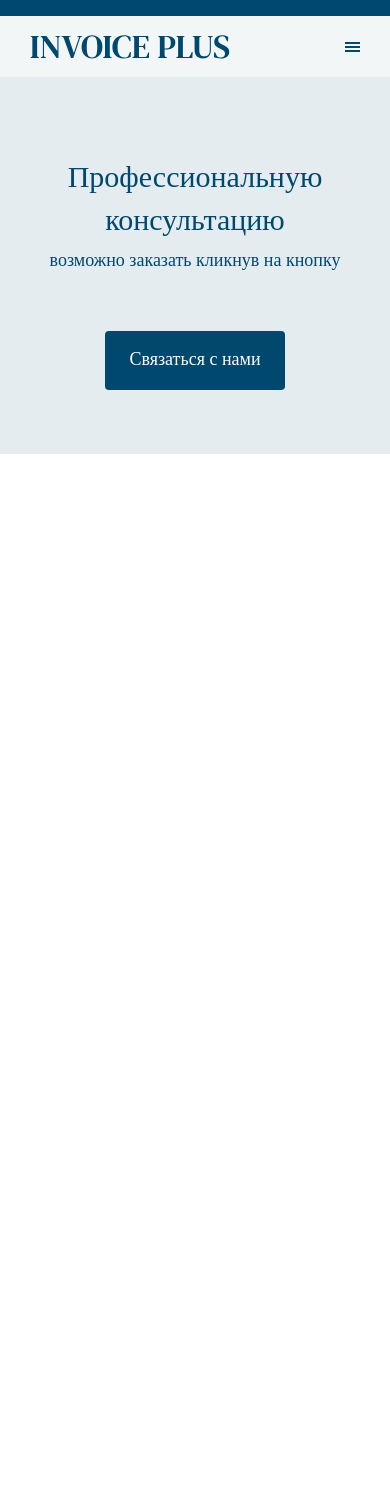
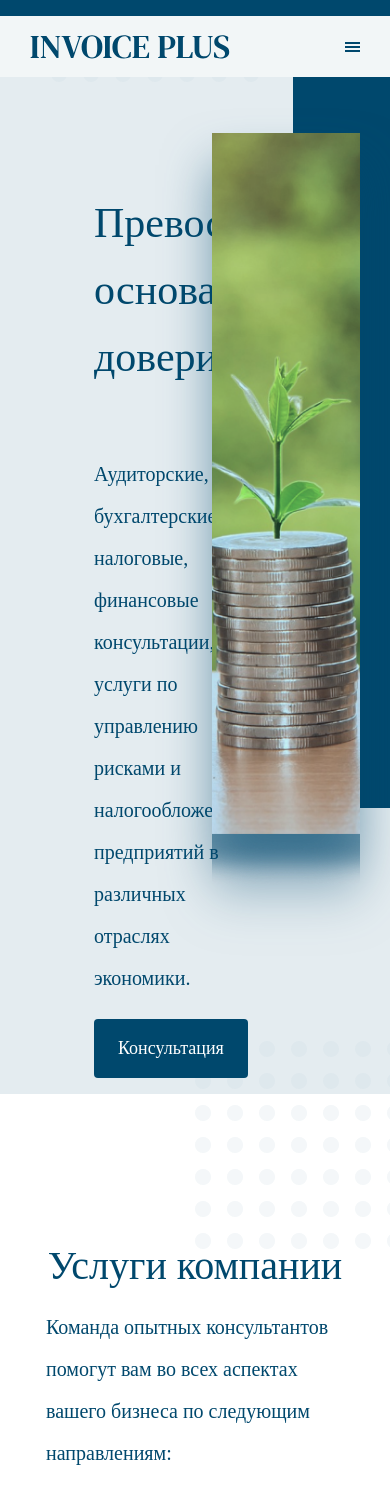
Before and after one commit to SanjarKeySkills/invoice_work, a React (Create React App) app: page / in a window 390 px wide. Shown: the top 1487 px of the page. Before the commit the page ends 844 px from the top, so only its background shows below. Built offline with nearby package versions, Linux system fonts and the light colour scheme.

Commit message:
changes Hero (not ready)

```diff
--- a/src/App.js
+++ b/src/App.js
@@ -1,26 +1,25 @@
-import './App.css'
+import "./App.css";
 
-
-import About from './components/About/About'
-import Consultation from './components/Consultation/Consultation'
-import Footer from './components/Footer/Footer'
-import Header from './components/Header/Header'
-import LinkBlock from './components/LinkBlock/LinkBlock'
-import Portfolio from './components/Portfolio/Portfolio'
-import Services from './components/Services/Services'
+import About from "./components/About/About";
+import Consultation from "./components/Consultation/Consultation";
+import Footer from "./components/Footer/Footer";
+import Header from "./components/Header/Header";
+import LinkBlock from "./components/LinkBlock/LinkBlock";
+import Portfolio from "./components/Portfolio/Portfolio";
+import Services from "./components/Services/Services";
 
 function App() {
     return (
-		<div className='App'>
+        <div className="App">
             <Header />
-			{/* <About /> */}
-			{/* <Services /> */}
+            <About />
+            <Services />
             {/* <LinkBlock /> */}
             {/* <Portfolio /> */}
-			<Consultation />
+            {/* <Consultation /> */}
             {/* <Footer /> */}
         </div>
-	)
+    );
 }
 
-export default App
+export default App;
--- a/src/components/About/About.module.css
+++ b/src/components/About/About.module.css
@@ -3,7 +3,7 @@
 	display: flex;
 	justify-content: space-between;
 	background: #e4ecf0;
-	min-height: 753px;
+	min-height: 739px;
 	z-index: -3;
 }
 
@@ -86,9 +86,8 @@
 .bg {
 	position: absolute;
 	z-index: -1;
-	width: 576px;
+	width: 36%;
 	height: 753px;
-	/* left: 0%; */
 	right: 0%;
 	top: -2.2%;
 	background: #00486d;
@@ -107,3 +106,84 @@
 	opacity: 0.6;
 	margin: 0;
 }
+
+@media all and (max-width: 1261px) {
+	.bg {
+		width: 35%;
+	}
+	.block_title {
+		padding: 0 0 0 2rem;
+	}
+	.desc {
+		padding: 0 2rem;
+	}
+	.title {
+		padding: 0 2rem;
+	}
+	.btn {
+		margin: 0 2rem;
+		}
+}
+
+@media all and (max-width: 1024px) {
+	.bg {
+		width: 30%;
+	}
+	.block_title {
+		padding: 0 0 0 2rem;
+	}
+	.title {
+		font-size: 48px;
+		padding: 0 2rem;
+	}
+	.desc {
+		font-size: 20px;
+		padding: 0 2rem;
+	}
+	.btn {
+		margin: 0 2rem;
+	}
+}
+
+@media all and (max-width: 960px) {
+	.bg {
+		width: 27%;
+	}
+	.block_title {
+		padding: 0 0 0 2rem;
+	}
+	.title {
+		font-size: 42px;
+		padding: 0 2rem;
+	}
+	.desc {
+		font-size: 20px;
+		padding: 0 2rem;
+	}
+	.btn {
+		margin: 0 2rem;
+	}
+}
+
+@media all and (max-width: 754px) {
+	.about {
+		padding-bottom: 1rem;
+	}
+	.bg {
+		width: 25%;
+	}
+	.block_title {
+		padding: 0 0 0 2rem;
+	}
+	.title {
+		font-size: 42px;
+		padding: 0 2rem;
+	}
+	.desc {
+		font-size: 20px;
+		padding: 0 2rem;
+	}
+	.btn {
+		margin: 0 2rem;
+	}
+}
```
Lines whose indentation alone changed are shown as unchanged.
